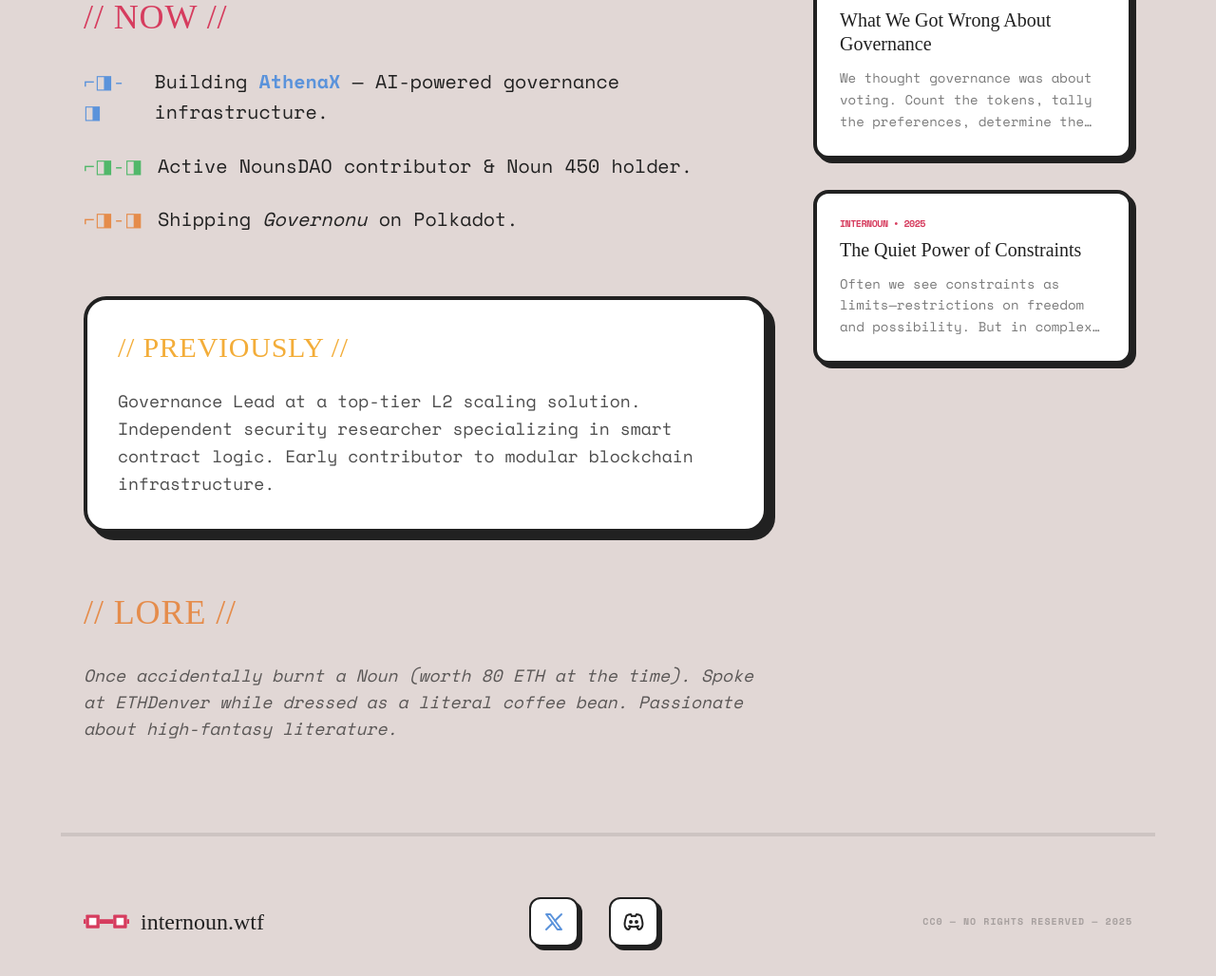
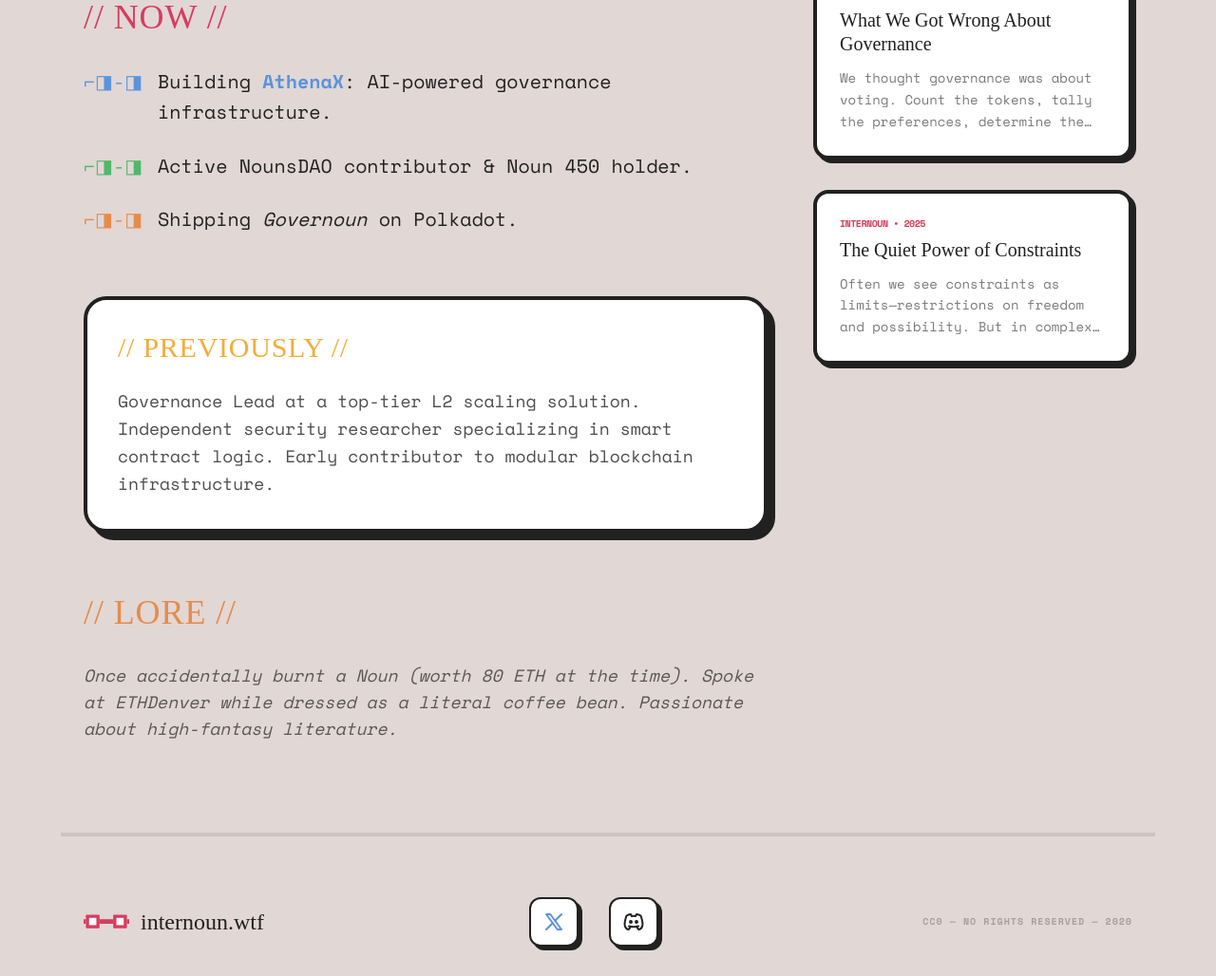
Before and after one commit to ctycho-dev/nouns-spa, a React (Vite) app: page / in a window 1280 px wide. Shown: the part 503-1531 px from the top of the page at 95% size. Built offline with nearby package versions, Linux system fonts and the light colour scheme; a web font is replaced by a local one.

Commit message:
feat: Update Footer component with social links and fix AboutPage typo

```diff
--- a/src/components/Footer.tsx
+++ b/src/components/Footer.tsx
@@ -1,6 +1,11 @@
 import { IconBrandDiscord, IconBrandX } from "@tabler/icons-react";
 import { Noggles } from "../assets/Icons";
 import { Link } from "react-router-dom";
+
+const SocialLink = {
+  x: "https://x.com/Internoun",
+  discord: "https://discord.com/users/1146519299628998726 ",
+};
 
 const Footer = () => {
   return (
@@ -11,20 +16,20 @@ const Footer = () => {
       </Link>
       <div className="flex items-center gap-8">
         <a
-          href="https://x.com"
+          href={SocialLink.x}
           className="p-3 bg-white dark:bg-zinc-800 border-2 border-charcoal dark:border-zinc-800 rounded-xl shadow-nouns-sm hover:bg-nouns-blue/10  transition-colors text-nouns-blue dark:text-white"
         >
           <IconBrandX />
         </a>
         <a
-          href="https://discord.gg"
+          href={SocialLink.discord}
           className="p-3 bg-white dark:bg-zinc-800 border-2 border-charcoal dark:border-zinc-800 rounded-xl shadow-nouns-sm hover:bg-nouns-red/10 transition-colors text-charcoal dark:text-cream"
         >
           <IconBrandDiscord />
         </a>
       </div>
       <div className="font-mono text-[10px] font-bold opacity-30 uppercase tracking-widest">
-        CC0 — No Rights Reserved — {new Date().getFullYear()}
+        CC0 — No Rights Reserved — 2020
       </div>
     </footer>
   );
--- a/src/pages/AboutPage.tsx
+++ b/src/pages/AboutPage.tsx
@@ -31,10 +31,10 @@ const AboutPage = () => {
             </h2>
             <div className="space-y-6 text-xl font-mono leading-relaxed">
               <p className="flex gap-4 items-start">
-                <span className="text-nouns-blue">⌐◨-◨</span>
+                <span className="text-nouns-blue shrink-0">⌐◨-◨</span>
                 <span>
                   Building{" "}
-                  <span className="text-nouns-blue font-bold">AthenaX</span> —
+                  <span className="text-nouns-blue font-bold">AthenaX</span>:
                   AI-powered governance infrastructure.
                 </span>
               </p>
@@ -45,7 +45,7 @@ const AboutPage = () => {
               <p className="flex gap-4 items-start">
                 <span className="text-nouns-orange">⌐◨-◨</span>
                 <span>
-                  Shipping <span className="italic">Governonu</span> on
+                  Shipping <span className="italic">Governoun</span> on
                   Polkadot.
                 </span>
               </p>
```
